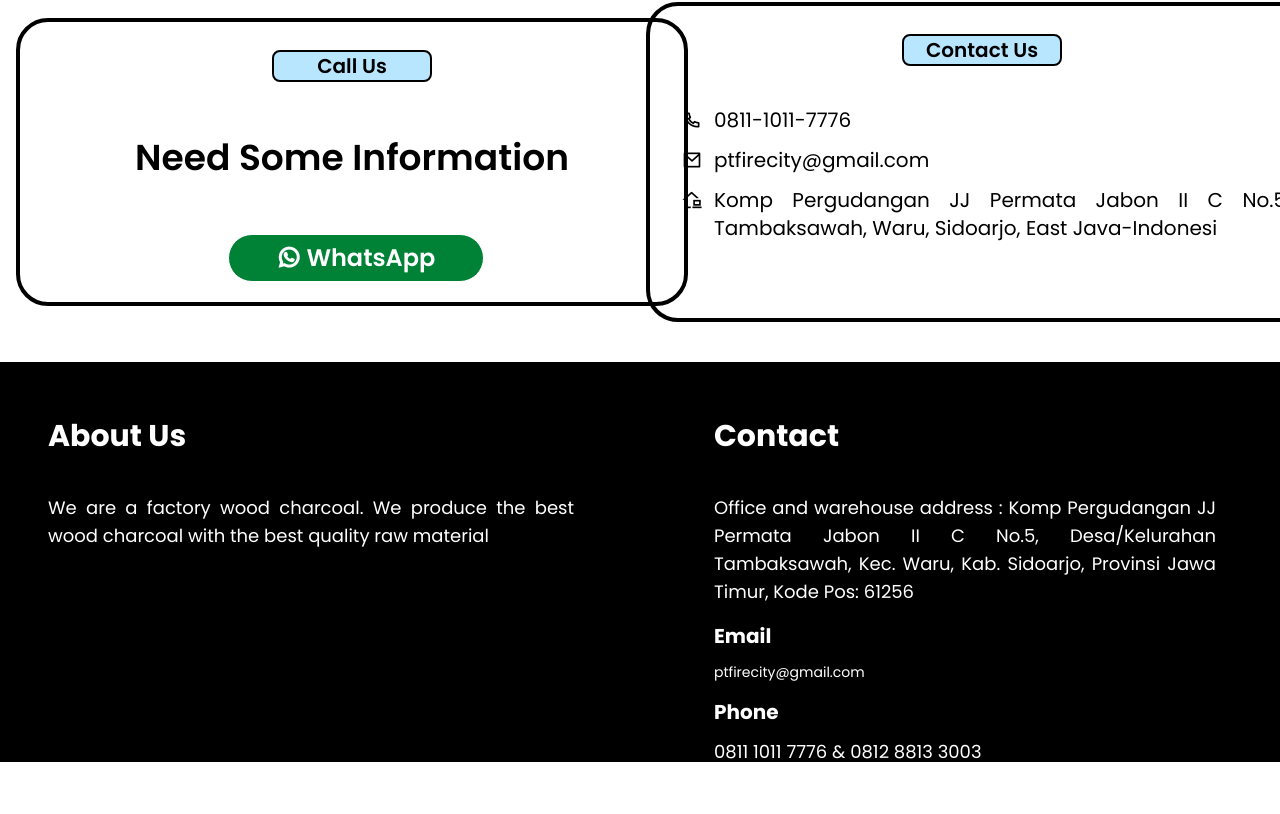
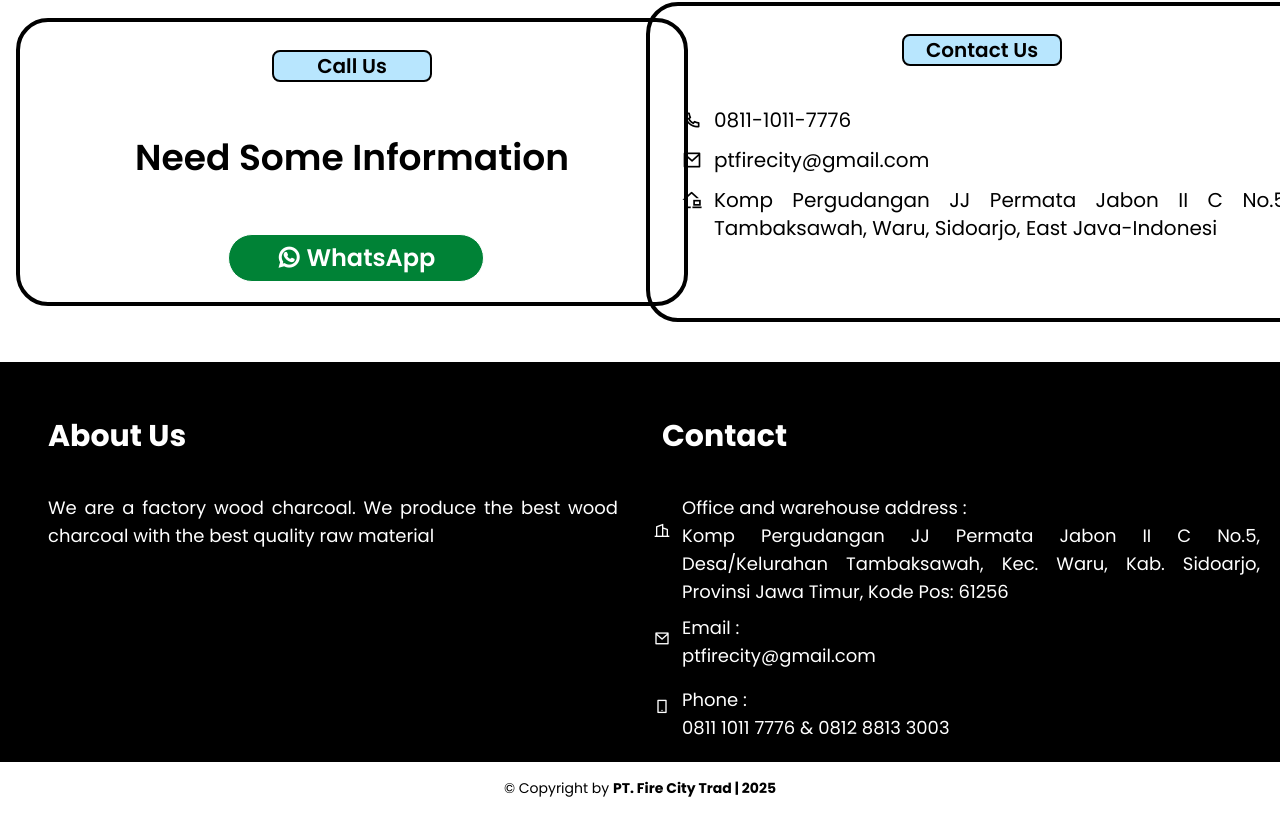
Before and after one commit to hilalhamdh/charcoalpremium, a React (Vite) app: page /contact in a window 1280 px wide. Shown: the part 446-1260 px from the top of the page. Before the commit the page ends 1212 px from the top, so only its background shows below. Built offline with nearby package versions, Linux system fonts and the light colour scheme.

Commit message:
upload file.txt

```diff
--- a/package.json
+++ b/package.json
@@ -16,6 +16,7 @@
     "bootstrap": "^5.3.5",
     "react": "^19.0.0",
     "react-dom": "^19.0.0",
+    "react-icons": "^5.5.0",
     "react-router-dom": "^7.5.1",
     "remixicon": "^4.6.0",
     "tailwindcss": "^4.1.4"
--- a/src/components/Carousel.jsx
+++ /dev/null
@@ -1,51 +0,0 @@
-import { useEffect, useState } from "react";
-
-const slides = [
-  {
-    id: 1,
-    url: "../assets/images/baara6.jpg",
-  },
-  {
-    id: 2,
-    url: "../assets/images/baara1.jpg",
-  },
-  {
-    id: 3,
-    url: "../assets/images/baara5.jpg",
-  },
-];
-const CarouselPages = () => {
-  const [currentIndex, setCurrentIndex] = useState(0);
-
-  useEffect(() => {
-    const interval = setInterval(() => {
-      setCurrentIndex((prevIndex) =>
-        prevIndex === slides.length - 1 ? 0 : prevIndex + 1
-      );
-    }, 3000); // Ganti slide setiap 3 detik
-
-    return () => clearInterval(interval); // Bersihkan interval saat unmount
-  }, []);
-
-  return (
-    <>
-      <div className="container  mx-auto pt-8 md:pt-28  overflow-hidden ">
-        <div
-          className="flex transition-transform duration-700 ease-in-out"
-          style={{ transform: `translateX(-${currentIndex * 100}%)` }}
-        >
-          {slides.map((slide) => (
-            <img
-              key={slide.id}
-              src={slide.url}
-              alt={`Slide ${slide.id}`}
-              className="w-full h-[300px] md:h-[600px] flex-shrink-0 object-cover"
-            />
-          ))}
-        </div>
-      </div>
-    </>
-  );
-};
-
-export default CarouselPages;
--- a/src/components/Product.jsx
+++ b/src/components/Product.jsx
@@ -30,7 +30,7 @@
             </div>
 
             <div className="pt-4 md:pt-7">
-              <h2 className="text-center mx-auto font-bold w-60 md:w-80 h-10  md:h-14 items-center pt-2 text-yellow-500 shadow-amber-50 text-2xl md:text-3xl border-b-3 ">
+              <h2 className="text-center mx-auto font-bold w-45 md:w-60 h-10  md:h-14 items-center pt-2 text-yellow-500 shadow-amber-50 text-2xl md:text-3xl border-b-3 ">
                 Our Products
               </h2>
               <div className="grid grid-cols-1 sm:grid-cols-2 md:grid-cols-3 gap-4">
@@ -54,7 +54,7 @@
 
             <div className="py-10 mx-2">
               <div className="">
-                <h2 className="text-center mx-auto font-bold w-80 md:w-80 h-10  md:h-14 items-center pt-2 text-yellow-500 shadow-amber-50 text-2xl md:text-3xl border-b-3 ">
+                <h2 className="text-center mx-auto font-bold w-65 md:w-80 h-10  md:h-14 items-center pt-2 text-yellow-500 shadow-amber-50 text-2xl md:text-3xl border-b-3 ">
                   Desctiption Product
                 </h2>
               </div>
@@ -77,7 +77,7 @@
               </ol>
             </div>
             <div className="pt-4 md:pt-7">
-              <h2 className="text-center mx-auto font-bold w-60 md:w-80 h-10  md:h-14 items-center pt-2 text-yellow-500  shadow-amber-50 text-2xl md:text-3xl border-b-3 ">
+              <h2 className="text-center mx-auto font-bold w-65 md:w-80 h-10  md:h-14 items-center pt-2 text-yellow-500  shadow-amber-50 text-2xl md:text-3xl border-b-3 ">
                 Production Procces
               </h2>
               <p className="z-50 text-center w-full pt-2 text-md">
--- a/src/pages/AboutPages.jsx
+++ b/src/pages/AboutPages.jsx
@@ -2,7 +2,7 @@
 import VisimisiPages from "./VisimisiPages";
 import AOS from "aos";
 import { useEffect } from "react";
-import Bara from "../assets/images/baara.jpg";
+
 const AboutPages = () => {
   useEffect(() => {
     AOS.init();
@@ -14,24 +14,12 @@
           <h1 className="text-center text-2xl font-bold border-b-3 w-36 ml-1 md:ml-14  border-black">
             ABOUT US
           </h1>
-          <div className="grid grid-cols-1 md:grid-cols-2 gap-5   md:pt-10 mx-3 lg:mx-10 ">
-            <div className=" md:order-first  md:mt-7 md:float-right md:ml-6">
-              <img
-                // data-aos="zoom-in"
-                src={Bara}
-                className="hidden  md:block md:none sm:w-full  h-[400px] object-cover rounded-sm "
-              />
-            </div>
-            <div className="">
-              <h1 className="text-xl  md:text-2xl mb-4 md:mb-0 font-bold text-zinc-900">
-                We are a factory wood charcoal. We produce the best wood
-                charcoal with the best quality raw material
+          <div className="mx-5 md:mx-20">
+            <h1 className="text-xl  md:text-2xl mb-4 md:mb-0  pt-5 text-zinc-900 text-justify">
+              We are a factory wood charcoal. We produce the best wood charcoal
+              with the best quality raw material
             </h1>
-              <img
-                // data-aos="zoom-in"
-                src={Bara}
-                className="visible md:hidden w-full  h-[350px] object-cover rounded-sm "
-              />
+
             <p
               // data-aos="fade-up"
               className="text-sm md:text-lg text-justify pt-5 leading-7 space-y-2"
@@ -47,7 +35,6 @@
           </div>
         </div>
       </div>
-      </div>
       <VisimisiPages />
       <UseproductPages />
     </>
--- a/src/pages/Footer.jsx
+++ b/src/pages/Footer.jsx
@@ -1,40 +1,48 @@
-import WhatsApp from "../components/WhatsApp";
-
 const Footer = () => {
   return (
     <>
       <div className="bg-black  md:h-[400px]">
-        <div className="grid grid-cols-1 md:grid-cols-2 gap-5">
-          <div className="mx-2 text-white md:ml-12 pt-14">
+        <div className="grid grid-cols-1 md:grid-cols-2 gap-3 ">
+          <div className="mx-4 text-white md:ml-12 pt-14 ">
             <h2 className="font-bold text-2xl md:text-3xl">About Us</h2>
-            <p className="pt-5 md:pt-10 text-sm md:text-lg text-justify  md:mr-12">
+            <p className="pt-5 md:pt-10 text-sm md:text-lg text-justify ">
               We are a factory wood charcoal. We produce the best wood charcoal
               with the best quality raw material
             </p>
           </div>
           <div className="text-white pt-5   md:pt-14">
-            <h2 className="font-bold text-2xl md:text-3xl mx-2 md:mx-16">
-              Contact
-            </h2>
-            <p className="pt-5 md:pt-10 text-sm md:text-lg text-justify mx-2  md:mx-16 ">
-              Office and warehouse address : Komp Pergudangan JJ Permata Jabon
-              II C No.5, Desa/Kelurahan Tambaksawah, Kec. Waru, Kab. Sidoarjo,
-              Provinsi Jawa Timur, Kode Pos: 61256
-            </p>
-            <h2 className="font-bold text-xl pt-5 md:pt-4 mx-2 md:mx-16">
-              Email
-            </h2>
-            <p className="pt-1 md:pt-3 text-sm text-justify mx-2 md:mx-16 ">
-              ptfirecity@gmail.com
-            </p>
-            <h2 className="font-bold text-xl pt-1 md:pt-4 mx-2 md:mx-16">
-              Phone
-            </h2>
-            <p className="pt-1 md:pt-3 text-lg text-justify mx-2 md:mx-16 ">
-              0811 1011 7776 & 0812 8813 3003
-            </p>
+            <h2 className="font-bold text-2xl md:text-3xl mx-4 ">Contact</h2>
+            <div className="flex items-center mx-2 ">
+              <i className="ri-building-2-line"></i>
+              <p className="pt-5 md:pt-10 text-sm md:text-lg text-justify mx-3  ">
+                Office and warehouse address :<br /> Komp Pergudangan JJ Permata
+                Jabon II C No.5, Desa/Kelurahan Tambaksawah, Kec. Waru, Kab.
+                Sidoarjo, Provinsi Jawa Timur, Kode Pos: 61256
+              </p>
+            </div>
+            <div className="flex items-center mx-2">
+              <i className="ri-mail-line  "></i>
+              <h2 className="pt-2 text-sm md:text-lg text-justify mx-3 ">
+                Email :<br /> ptfirecity@gmail.com
+              </h2>
+            </div>
+            <div className="flex items-center mx-2 pb-3">
+              <i className="ri-smartphone-line"></i>
+              <h2 className="pt-4  text-sm md:text-lg text-justify mx-3">
+                Phone : <br />
+                0811 1011 7776 & 0812 8813 3003
+              </h2>
+            </div>
           </div>
         </div>
+      </div>
+      <div className="container  items-center justify-between">
+        <p className="mx-auto py-4 text-sm text-center">
+          &copy; Copyright by{" "}
+          <span className="text-sm font-semibold md:font-bold">
+            PT. Fire City Trad | 2025
+          </span>
+        </p>
       </div>
     </>
   );
--- a/src/pages/NavbarPages.jsx
+++ b/src/pages/NavbarPages.jsx
@@ -62,7 +62,7 @@
             <div className="flex grid-cols-2 gap-5">
               <ul
                 className={`flex lg:gap-12 md:static md:flex-row md:shadow-none md:py-5 md:bg-transparent md:w-auto md:h-full md:translate-y-0 md:text-black gap-6 mt-20 rounded-lg   md:p-0 md:m-0 md:transition-none fixed ${menuActive} top-56
-            -translate-y-full  flex-col fixed z-50  rounded shadow-lg shadow-slate-300 bg-white font-bold
+            -translate-y-full  flex-col fixed z-50  rounded shadow-sm  bg-white font-bold
              text-black transition-all`}
               >
                 <i
```
Also changed, not shown: src/components/Home.jsx (+1 -6 lines), src/pages/UseproductPages.jsx (+8 -24 lines), 1 other file (tests, documents, lock files or other folders). Lines whose indentation alone changed are shown as unchanged.
